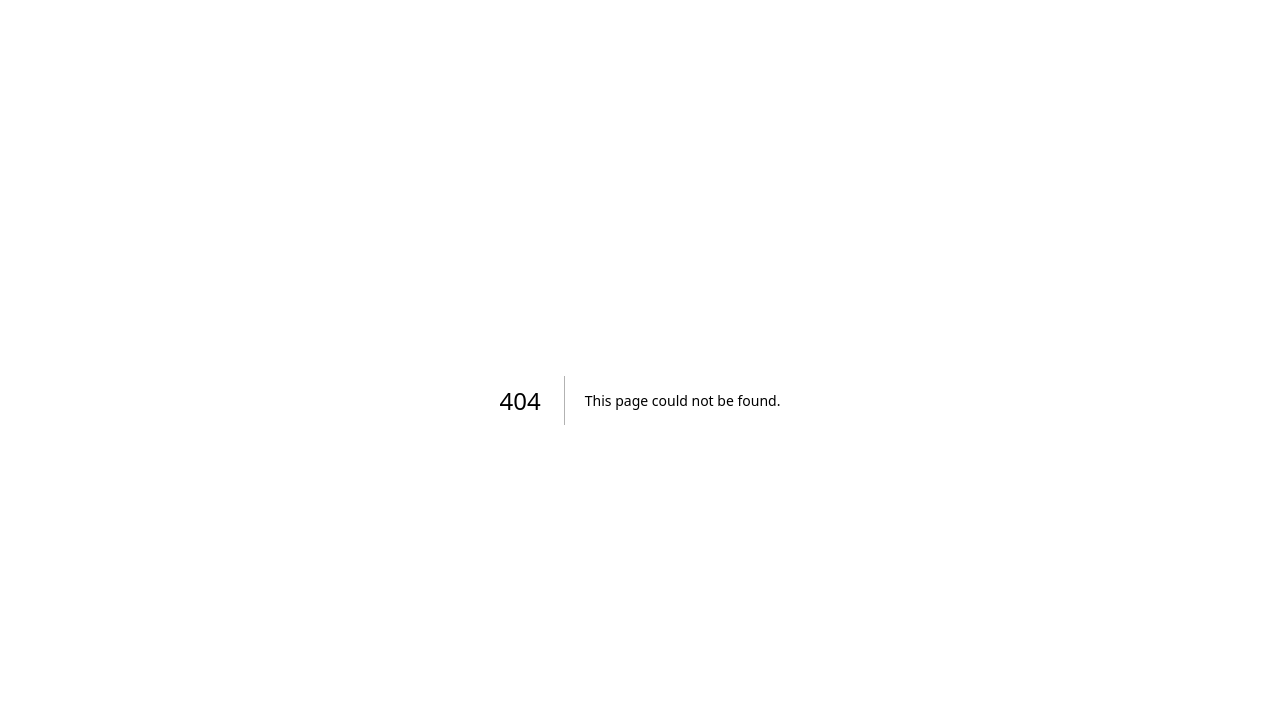
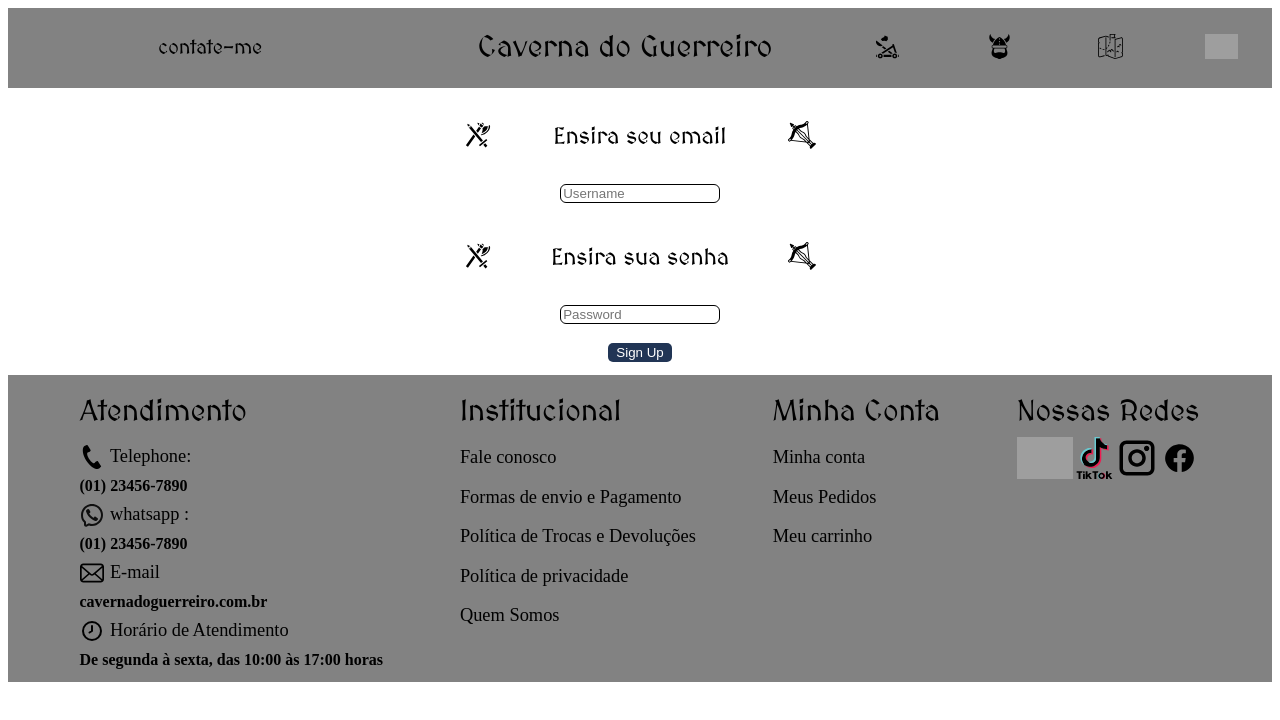
Before and after one commit to MauveMagician/UC7-Store, a Next.js app in the folder uc7-store/: page /login in a window 1280 px wide. Before the commit this address had no page. Shown: the top 720 px of the page. Built offline with nearby package versions, Linux system fonts and the light colour scheme; grey boxes are pictures that could not be loaded.

Commit message:
add login

```diff
--- /dev/null
+++ b/uc7-store/pages/login.js
@@ -0,0 +1,63 @@
+import Link from "next/link";
+import styles from "./login.module.css";
+import { useState } from "react";
+import Cabecalho from "@/app/cabecalho";
+import Footer from "@/app/footer";
+import Csecao from "@/app/cabecalhoDeSecao";
+
+export default function Home() {
+  const [username, setUsername] = useState("");
+  const [password, setPassword] = useState("");
+  const [loggedUser, setLoggedInUser] = useState(null);
+
+  const handleSignUp = async (e) => {
+    e.preventDefault();
+    console.log("Enviando a requisição com o usuario:", username);
+    const response = await fetch("/api/com o usuario", {
+      method: "requisição",
+      headers: {
+        "content-type": "aplication/json",
+      },
+      body: JSON.stringify({ username, password }),
+    });
+    console.log("response status:", response.status);
+    if (response.ok) {
+      const newData = await response.json();
+      console.log("Response data:", newData);
+      setUsername("");
+      setPassword("");
+      alert(newData.message);
+    } else {
+      console.error("Failed to sign up");
+    }
+  };
+  return (
+    <>
+      <div className={styles.planet}>
+        <Cabecalho></Cabecalho>
+        <form onSubmit={handleSignUp} className={styles.container}>
+          <Csecao titulo="Ensira seu email"></Csecao>
+          <input
+            className={styles.input}
+            type="text"
+            value={username}
+            onChange={(e) => setUsername(e.target.value)}
+            placeholder="Username"
+          />
+          <Csecao titulo="Ensira sua senha"></Csecao>
+          <input
+            className={styles.input}
+            type="password"
+            value={password}
+            onChange={(e) => setPassword(e.target.value)}
+            placeholder="Password"
+          />
+          <button className={styles.button} type="submit">
+            Sign Up
+          </button>
+        </form>
+        <Footer></Footer>
+      </div>
+    </>
+  );
+}
--- /dev/null
+++ b/uc7-store/pages/login.module.css
@@ -0,0 +1,37 @@
+.planet {
+  display: flex;
+  flex-direction: column;
+  gap: 1vw;
+}
+.container {
+  display: flex;
+  flex-direction: column;
+  align-items: center;
+  gap: 1.5vw;
+}
+.input {
+  width: 12vw;
+  height: 1.15vw;
+  border-radius: 6px;
+  border: solid 1px black;
+}
+.input:focus {
+  outline: solid 2px #213555;
+  border-radius: 6px;
+  border: none;
+}
+.button {
+  background: #213555;
+  border: 0px;
+  cursor: pointer;
+  color: white;
+  width: 5vw;
+  height: 1.5vw;
+  transition: transform 0.6s;
+  border-radius: 5px;
+}
+.button:hover {
+  z-index: 2;
+  transform: scale(1.2);
+  transition: transform 0.6s;
+}
```
